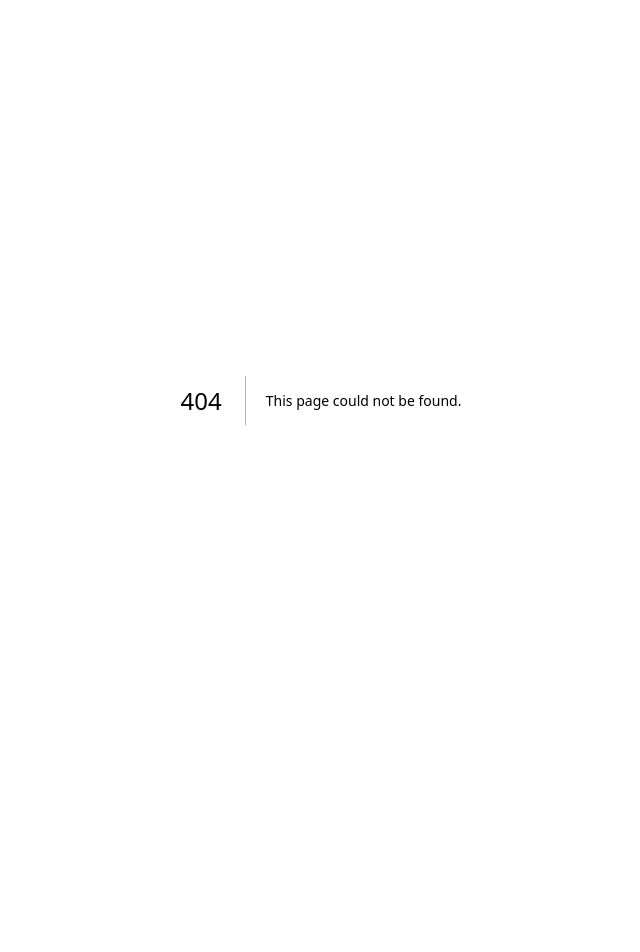
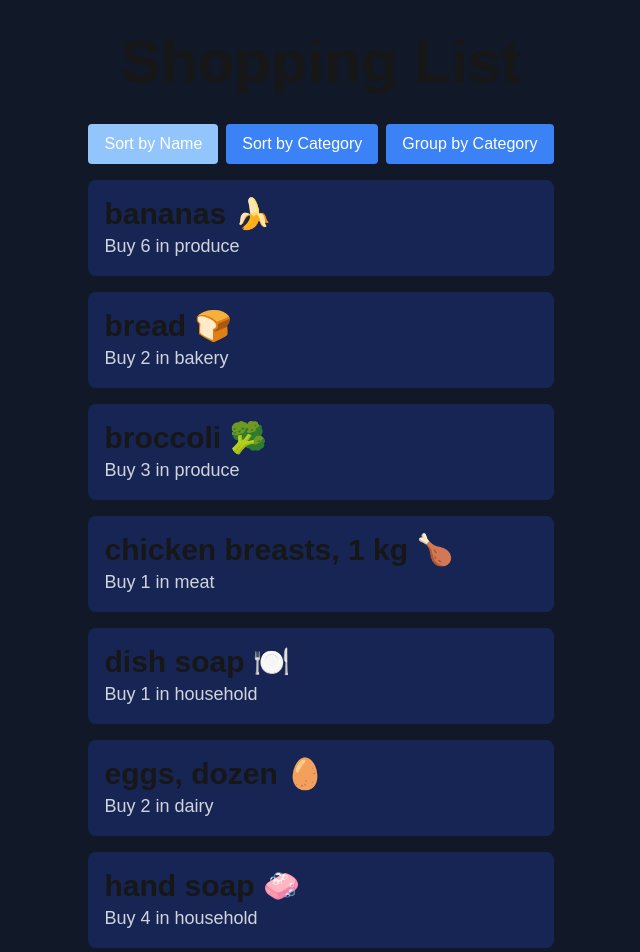
Before and after one commit to Jynxlinks/cprg306-assignments, a Next.js app: page /week-6 in a window 1280 px wide. Before the commit this address had no page. Shown: the top 952 px of the page, without its empty margins (319-959 px from the left). Before the commit the page ends 800 px from the top, so only its background shows below. Built offline with nearby package versions, Linux system fonts and the light colour scheme.

Commit message:
week 6 complete

```diff
--- a/app/page.js
+++ b/app/page.js
@@ -17,6 +17,9 @@ export default function Page() {
         <li>
           <Link href="week-5">Week 5</Link>
         </li>
+        <li>
+          <Link href="week-6">Week 6</Link>
+        </li>
       </ul>
     </main>
   );
--- /dev/null
+++ b/app/week-6/item-list.js
@@ -0,0 +1,91 @@
+"use client";
+
+import React, { useState } from 'react';
+import Item from './item';
+import itemsData from './items.json';
+
+export default function ItemList() {
+  const [sortBy, setSortBy] = useState("name");
+  const [groupByCategory, setGroupByCategory] = useState(false);
+
+  const sortedItems = [...itemsData].sort((a, b) => {
+    if (sortBy === "name") {
+      return a.name.localeCompare(b.name);
+    } else if (sortBy === "category") {
+      return a.category.localeCompare(b.category);
+    }
+    return 0;
+  });
+
+  const groupedItems = sortedItems.reduce((acc, item) => {
+    const category = item.category;
+    if (!acc[category]) {
+      acc[category] = [];
+    }
+    acc[category].push(item);
+    return acc;
+  }, {});
+
+  const handleGrouping = () => {
+    setGroupByCategory(true);
+  };
+
+  return (
+    <div>
+      <div className="mb-4 flex space-x-2">
+        <button
+          onClick={() => {
+            setSortBy("name");
+            setGroupByCategory(false);
+          }}
+          className={`${sortBy === "name" && !groupByCategory ? 'bg-blue-300' : 'bg-blue-500'} text-white py-2 px-4 rounded`}
+        >
+          Sort by Name
+        </button>
+        <button
+          onClick={() => {
+            setSortBy("category");
+            setGroupByCategory(false);
+          }}
+          className={`${sortBy === "category" && !groupByCategory ? 'bg-blue-300' : 'bg-blue-500'} text-white py-2 px-4 rounded`}
+        >
+          Sort by Category
+        </button>
+        <button
+          onClick={handleGrouping}
+          className={`${groupByCategory ? 'bg-blue-300' : 'bg-blue-500'} text-white py-2 px-4 rounded`}
+        >
+          Group by Category
+        </button>
+      </div>
+      <ul className="list-none">
+        {groupByCategory ? (
+          Object.keys(groupedItems).sort().map((category) => (
+            <li key={category}>
+              <h2 className="text-2xl font-bold capitalize mt-4">{category}</h2>
+              <ul>
+                {groupedItems[category].map((item) => (
+                  <Item
+                    key={item.id}
+                    name={item.name}
+                    quantity={item.quantity}
+                    category={item.category}
+                  />
+                ))}
+              </ul>
+            </li>
+          ))
+        ) : (
+          sortedItems.map((item) => (
+            <Item
+              key={item.id}
+              name={item.name}
+              quantity={item.quantity}
+              category={item.category}
+            />
+          ))
+        )}
+      </ul>
+    </div>
+  );
+}
--- /dev/null
+++ b/app/week-6/item.js
@@ -0,0 +1,10 @@
+import React from 'react';
+
+export default function Item({ name, quantity, category }) {
+  return (
+    <li className="p-4 mb-4 bg-blue-950 rounded-lg">
+      <div className="text-3xl font-semibold">{name}</div>
+      <div className="text-gray-300 text-lg">Buy {quantity} in {category}</div>
+    </li>
+  );
+}
--- /dev/null
+++ b/app/week-6/items.json
@@ -0,0 +1,74 @@
+[
+    {
+      "id": "1h2GJKH12gkHG31h1H",
+      "name": "milk, 4 L 🥛",
+      "quantity": 1,
+      "category": "dairy"
+    },
+    {
+      "id": "2KJH3k2j3H1k2J3K1H",
+      "name": "bread 🍞",
+      "quantity": 2,
+      "category": "bakery"
+    },
+    {
+      "id": "3h2KJH3k2j3H1k2J3",
+      "name": "eggs, dozen 🥚",
+      "quantity": 2,
+      "category": "dairy"
+    },
+    {
+      "id": "4k2J3K1H2GJKH12gk",
+      "name": "bananas 🍌",
+      "quantity": 6,
+      "category": "produce"
+    },
+    {
+      "id": "5H1h1H2KJH3k2j3H",
+      "name": "broccoli 🥦",
+      "quantity": 3,
+      "category": "produce"
+    },
+    {
+      "id": "6H1k2J3K1H2GJKH1",
+      "name": "chicken breasts, 1 kg 🍗",
+      "quantity": 1,
+      "category": "meat"
+    },
+    {
+      "id": "7gkHG31h1H2KJH3k",
+      "name": "pasta sauce 🍝",
+      "quantity": 3,
+      "category": "canned goods"
+    },
+    {
+      "id": "8j3H1k2J3K1H2GJK",
+      "name": "spaghetti, 454 g 🍝",
+      "quantity": 2,
+      "category": "dry goods"
+    },
+    {
+      "id": "9H12gkHG31h1H2KJ",
+      "name": "toilet paper, 12 pack 🧻",
+      "quantity": 1,
+      "category": "household"
+    },
+    {
+      "id": "10H3k2j3H1k2J3K1",
+      "name": "paper towels, 6 pack",
+      "quantity": 1,
+      "category": "household"
+    },
+    {
+      "id": "11k2J3K1H2GJKH12",
+      "name": "dish soap 🍽️",
+      "quantity": 1,
+      "category": "household"
+    },
+    {
+      "id": "12GJKH12gkHG31h1",
+      "name": "hand soap 🧼",
+      "quantity": 4,
+      "category": "household"
+    }
+  ]
--- /dev/null
+++ b/app/week-6/page.js
@@ -0,0 +1,10 @@
+import ItemList from './item-list';
+
+export default function Page() {
+  return (
+    <main className="min-h-screen bg-gray-900 flex flex-col justify-center items-center p-8">
+      <h1 className="text-6xl font-bold text-center mb-8">Shopping List</h1>
+      <ItemList />
+    </main>
+  );
+}
```
